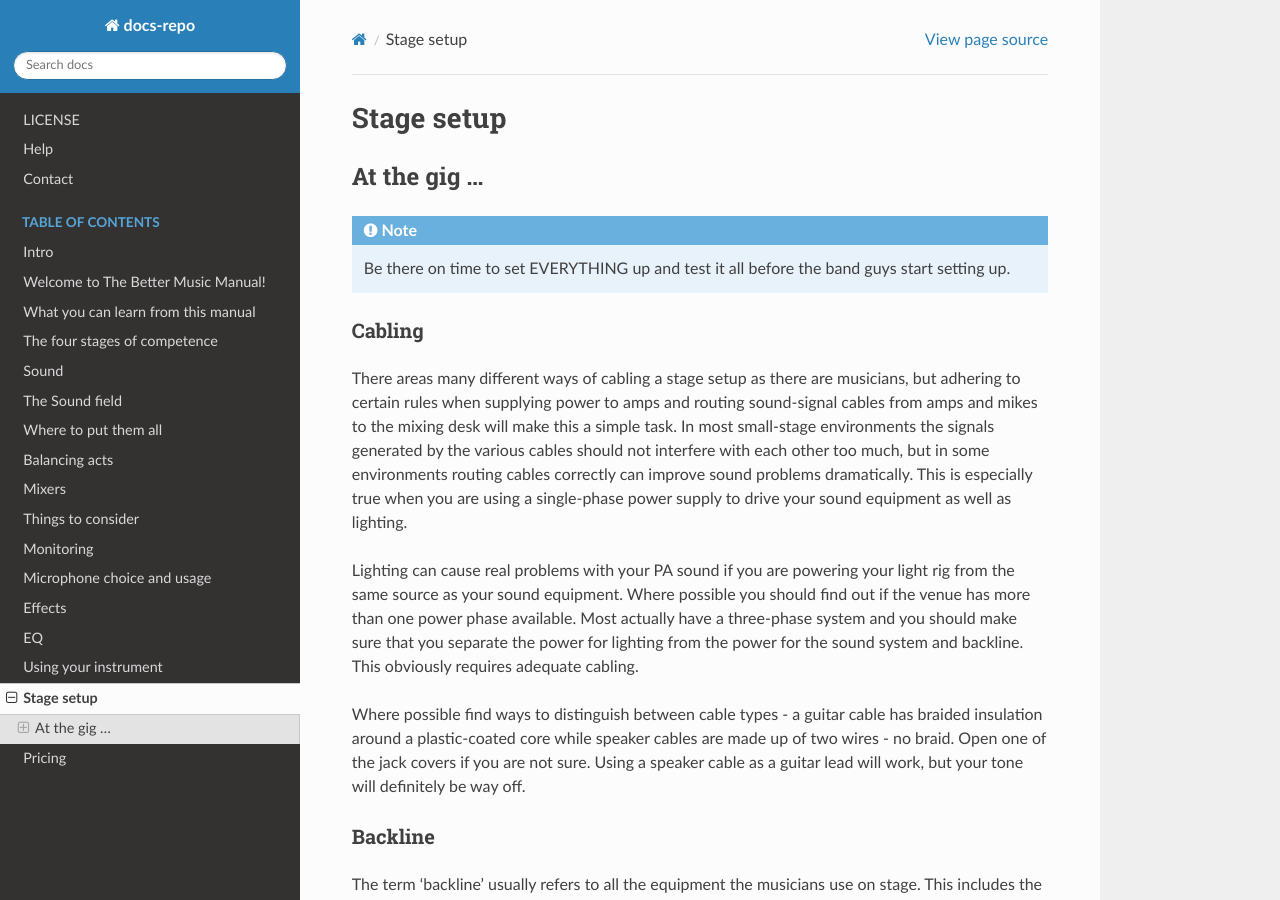
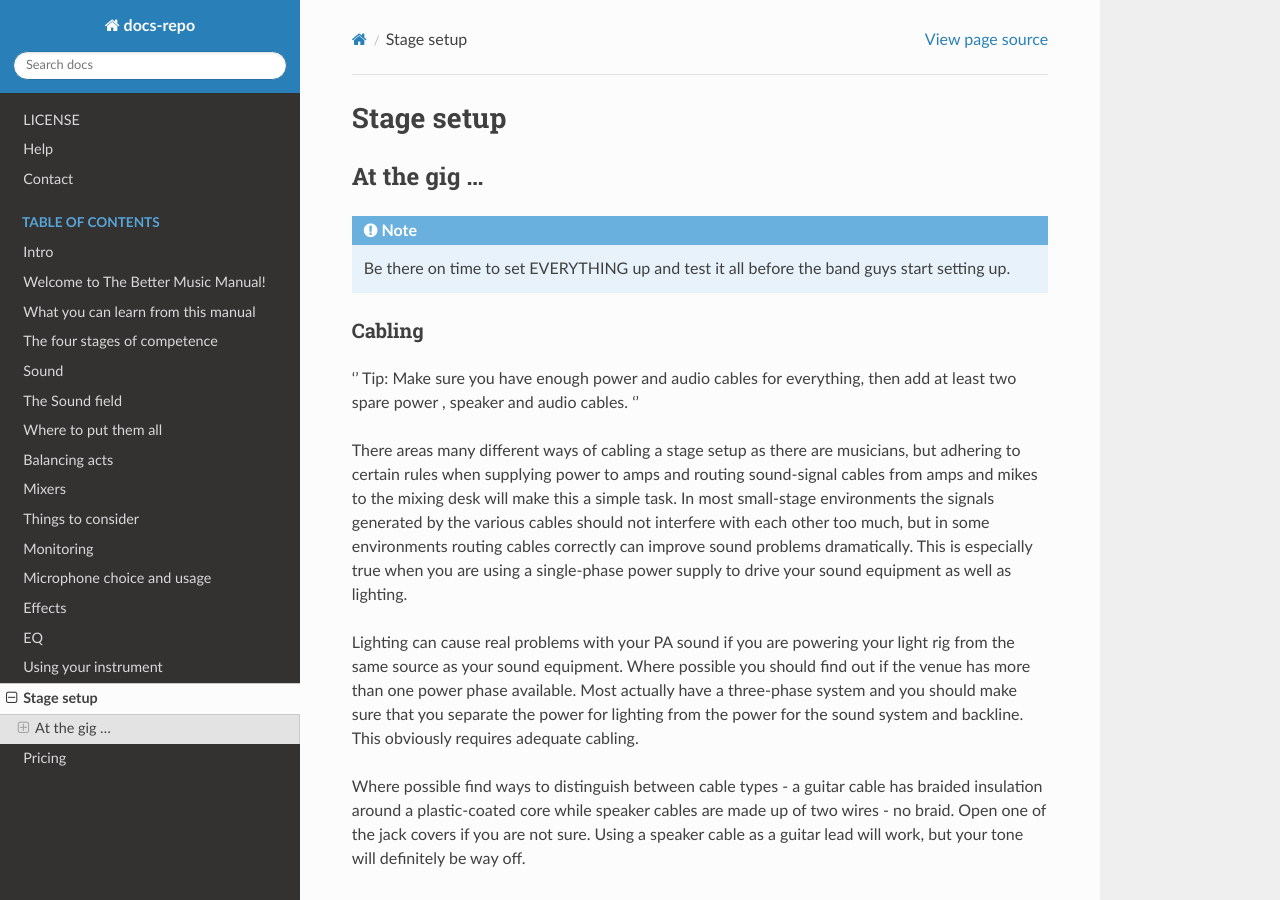
Before and after one commit to flakjakk/docs-repo, a Sphinx documentation site: the page built from docs/source/stage_setup.rst, in a window 1280 px wide and 900 px high. Built offline with Sphinx 7.4.7 and the Read the Docs theme 2.0.0, drawn with Linux system fonts in a browser that asks for light colours; some of the changed lines change nothing that is shown.

```diff
--- a/docs/source/stage_setup.rst
+++ b/docs/source/stage_setup.rst
@@ -10,7 +10,9 @@
 Cabling
 -------
 
-.. Tip: Make sure you have enough power and audio cables for everything, then add at least two spare power , speaker and audio cables.
+''
+Tip: Make sure you have enough power and audio cables for everything, then add at least two spare power , speaker and audio cables.
+''
 
 There areas many different ways of cabling a stage setup as there are musicians, but adhering to certain rules when supplying power to amps and routing sound-signal cables from amps and mikes to the mixing desk will make this a simple task.
 In most small-stage environments the signals generated by the various cables should not interfere with each other too much, but in some environments routing cables correctly can improve sound problems dramatically. This is especially true when you are using a single-phase power supply to drive your sound equipment as well as lighting.
```
